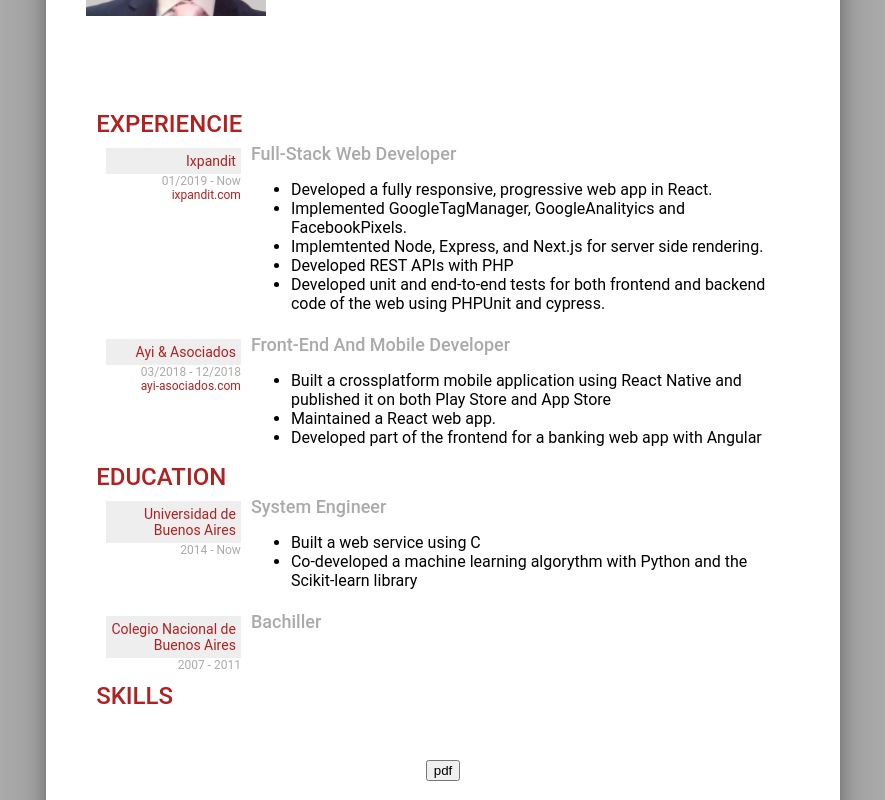
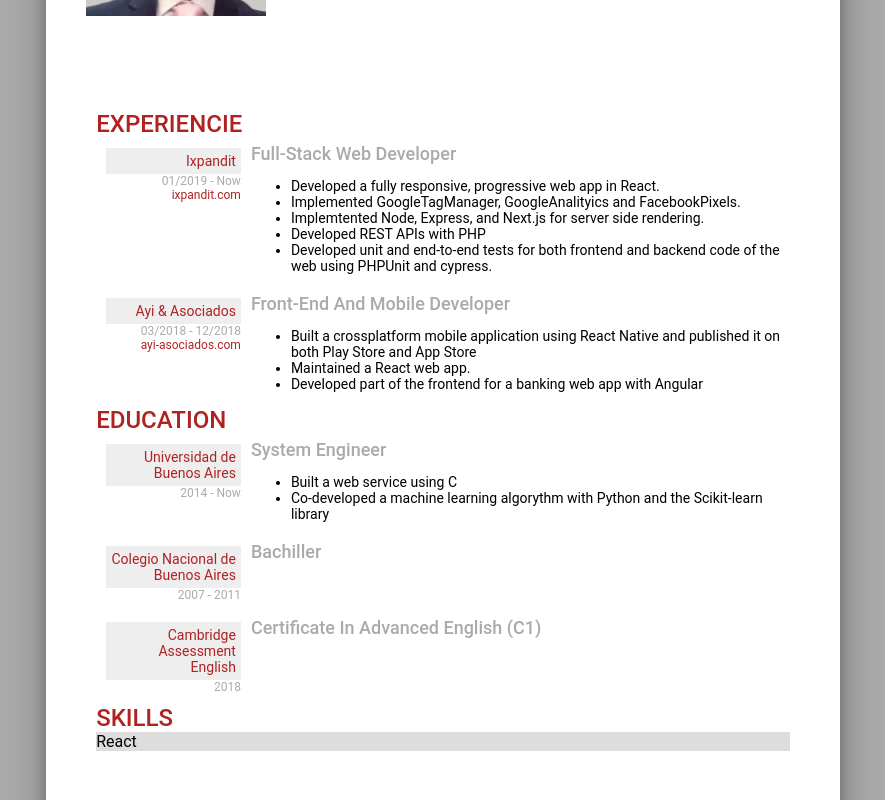
Before and after one commit to FrancoChoque/Curriculum-Vitae, a React (Create React App) app: page /cv in a window 1280 px wide. Shown: the part 300-1100 px from the top of the page, without its empty margins (197-1082 px from the left). Built offline with nearby package versions, Linux system fonts and the light colour scheme.

Commit message:
add style

```diff
--- a/src/components/CV/CV.jsx
+++ b/src/components/CV/CV.jsx
@@ -12,6 +12,7 @@ import styles from './CV.module.css';
 import myself from '../../assets/me.png';
 import TimelineSide from './TimelineSide/TimelineSide';
 import TimelineBody from './TimelineBody/TimelineBody';
+import Chip from '../UI/Chip/Chip';
 
 const printDocument = () => {
   const input = document.getElementById('FrancoChoque');
@@ -146,8 +147,16 @@ const CV = () => (
             />
             <TimelineBody position="Bachiller" />
           </div>
+          <div className={styles.Timeline}>
+            <TimelineSide
+              name="Cambridge Assessment English"
+              date="2018"
+            />
+            <TimelineBody position="Certificate in Advanced English (C1)" />
+          </div>
         </div>
         <h2>Skills</h2>
+        <Chip text="React" />
       </div>
       <button type="button" onClick={printDocument}>
         pdf
--- a/src/components/CV/TimelineBody/TimelineBody.module.css
+++ b/src/components/CV/TimelineBody/TimelineBody.module.css
@@ -1,3 +1,4 @@
 .TimelineBody {
     flex: 4;
+    font-size: 14px;
 }
--- /dev/null
+++ b/src/components/UI/Chip/Chip.jsx
@@ -0,0 +1,22 @@
+import React from 'react';
+import PropTypes from 'prop-types';
+import styles from './Chip.module.css';
+
+const Chip = (props) => {
+  const { text } = props;
+  return (
+    <div className={styles.Chip}>
+      {text}
+    </div>
+  );
+};
+
+Chip.propTypes = {
+  text: PropTypes.string,
+};
+
+Chip.defaultProps = {
+  text: '',
+};
+
+export default Chip;
--- /dev/null
+++ b/src/components/UI/Chip/Chip.module.css
@@ -0,0 +1,9 @@
+.Chip {
+    background-color: #dddddd;
+    color: black;
+}
+
+.Chip:hover {
+    background-color: var(--colors-primary);
+    color: #ffffff;
+}
```
